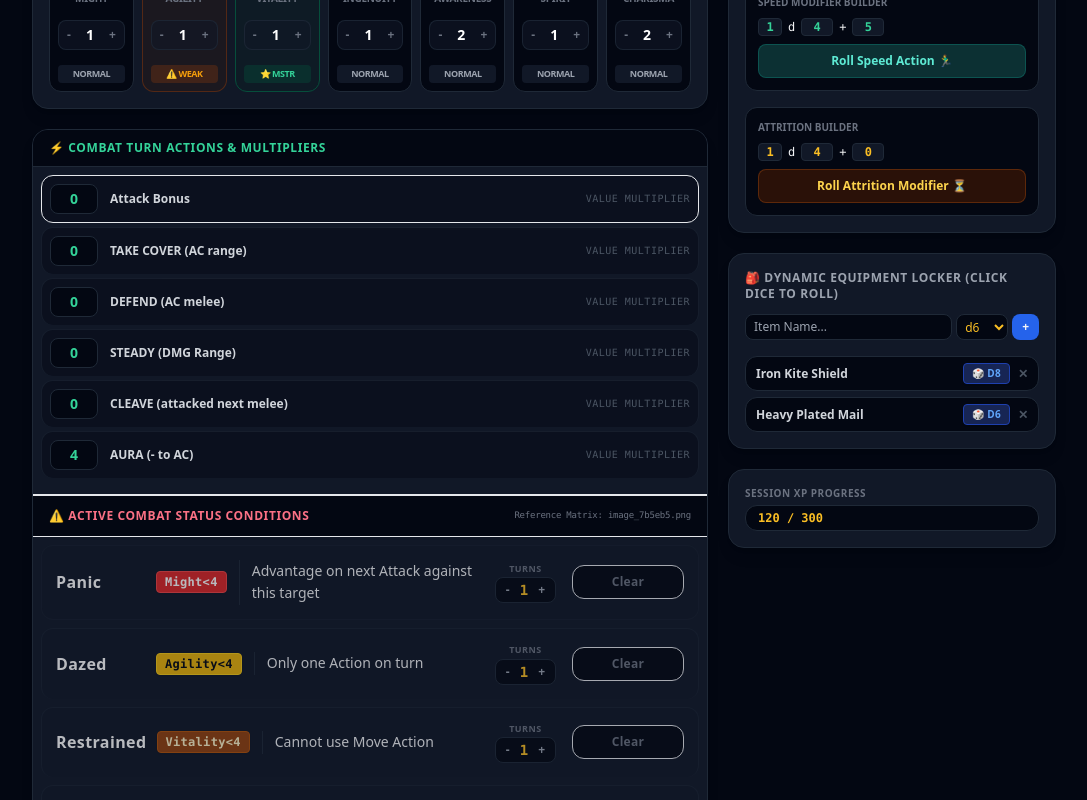
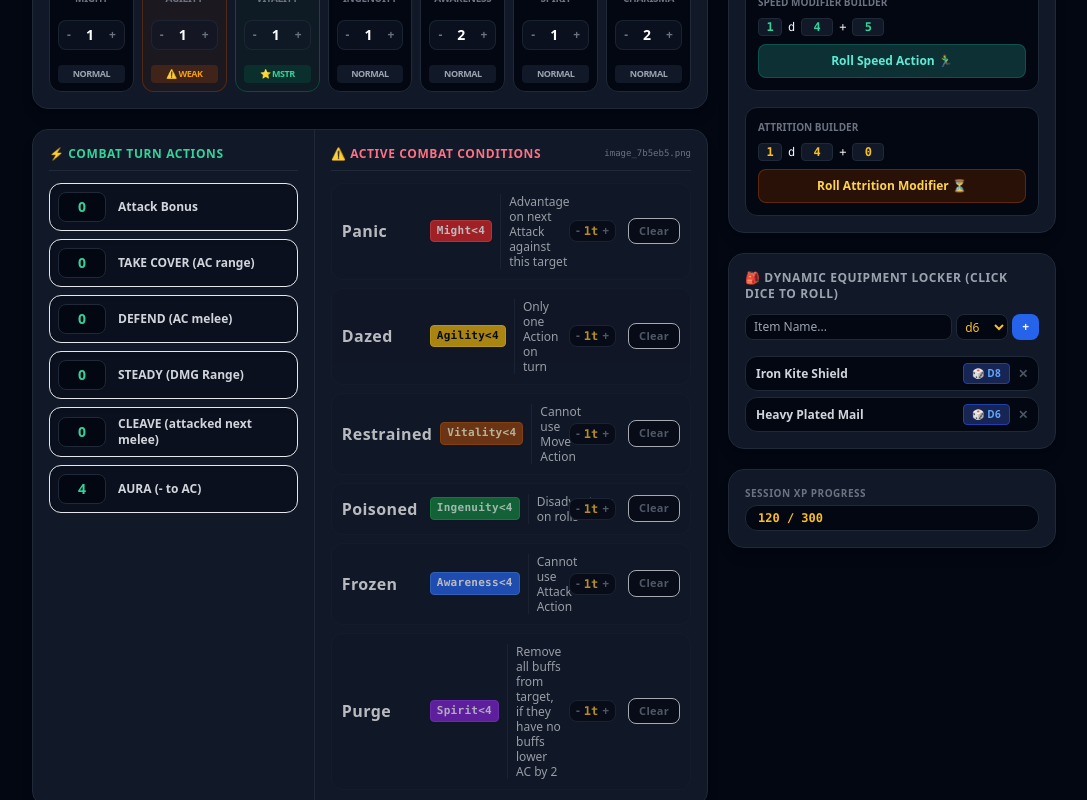
Before and after one commit to oofworkspace/rpg-combat-tracker, a React (Vite) app in the folder ttrpg-combat-tracker/: page / in a window 1280 px wide. Shown: the part 400-1200 px from the top of the page, without its empty margins (93-1180 px from the left). Built offline with nearby package versions, Linux system fonts and the light colour scheme.

Commit message:
Update App.jsx

```diff
--- a/ttrpg-combat-tracker/App.jsx
+++ b/ttrpg-combat-tracker/App.jsx
@@ -355,98 +355,92 @@ export default function App() {
               </div>
             </div>
 
-            {/* UNIFIED COMBAT ENGAGEMENT HUB (Combined layout with structural separator bar) */}
+            {/* UNIFIED COMBAT HUD CORE */}
             <div className="bg-gray-900 border border-gray-800 rounded-2xl overflow-hidden shadow-lg">
+              <div className="grid grid-cols-1 lg:grid-cols-12 divide-y lg:divide-y-0 lg:divide-x divide-gray-800">
 
-              {/* Top Sub-Section Header: Actions */}
-              <div className="bg-gray-950 px-4 py-2.5 border-b border-gray-800">
-                <h3 className="text-xs font-black uppercase tracking-wider text-emerald-400">⚡ Combat Turn Actions & Multipliers</h3>
-              </div>
-
-              {/* Actions Grid */}
-              <div className="divide-y divide-gray-800/60 p-2 space-y-1">
+                {/* SUB-TABLE LEFT: COMBAT TURN ACTIONS */}
+                <div className="lg:col-span-5 p-4 space-y-3">
+                  <h3 className="text-xs font-black uppercase tracking-wider text-emerald-400 border-b border-gray-800 pb-2">
+                    ⚡ Combat Turn Actions
+                  </h3>
+                  <div className="space-y-2">
                     {actionRows.map((row, index) => (
-                  <div key={index} className="p-2 flex items-center justify-between gap-3 bg-gray-950/40 rounded-xl border border-gray-850">
-                    <div className="flex items-center gap-3">
+                      <div key={index} className="p-2 flex items-center gap-3 bg-gray-950/40 rounded-xl border border-gray-850/60 shadow-inner">
                         <input
                           type="number" value={row.val} onChange={(e) => {
                             const updated = [...actionRows];
                             updated[index].val = Number(e.target.value);
                             setActionRows(updated);
                           }}
-                        className="w-12 bg-gray-950 border border-gray-800 rounded-lg py-1 text-center font-black text-sm text-emerald-400 focus:outline-none"
+                          className="w-12 bg-gray-950 border border-gray-800 rounded-lg py-1 text-center font-black text-sm text-emerald-400 focus:outline-none shrink-0"
                         />
                         <span className="text-xs font-bold text-gray-300">{row.label}</span>
                       </div>
-                    <span className="text-[10px] font-mono text-gray-600 uppercase tracking-wider">Value Multiplier</span>
-                  </div>
                     ))}
                   </div>
-
-              {/* HEAVY VISUAL SEPARATING BAR (UI/UX Anchor Point) */}
-              <div className="bg-gray-950 px-4 py-3 border-t-2 border-b border-gray-850 flex justify-between items-center mt-2">
-                <h3 className="text-xs font-black uppercase tracking-wider text-rose-400 flex items-center gap-1.5">
-                  <span>⚠️ Active Combat Status Conditions</span>
-                </h3>
-                <span className="text-[9px] text-gray-500 font-mono tracking-tight">Reference Matrix: image_7b5eb5.png</span>
                 </div>
 
-              {/* Status Conditions Grid - ENHANCED READABILITY & LARGER FONTS */}
-              <div className="divide-y divide-gray-800/60 p-2 space-y-2">
+                {/* SUB-TABLE RIGHT: ACTIVE COMBAT STATUSES FROM REFERENCE */}
+                <div className="lg:col-span-7 p-4 space-y-3">
+                  <div className="flex justify-between items-center border-b border-gray-800 pb-2">
+                    <h3 className="text-xs font-black uppercase tracking-wider text-rose-400">
+                      ⚠️ Active Combat Conditions
+                    </h3>
+                    <span className="text-[9px] text-gray-500 font-mono">image_7b5eb5.png</span>
+                  </div>
+
+                  <div className="space-y-2">
                     {statusEffects.map((effect, idx) => (
                       <div
                         key={effect.name}
-                    className={`p-3.5 rounded-xl border flex flex-col md:flex-row md:items-center justify-between gap-4 transition-all ${
+                        className={`p-2.5 rounded-xl border flex flex-col sm:flex-row sm:items-center justify-between gap-3 transition-all ${
                           effect.active
                             ? 'bg-gray-950 border-rose-900/80 shadow-md ring-1 ring-rose-900/20'
                             : 'bg-gray-900/20 border-gray-800/40 opacity-70'
                         }`}
                       >
-                    {/* Status Label & Resistance Check Details */}
-                    <div className="flex flex-col sm:flex-row sm:items-center gap-3 flex-1">
-                      <div className="flex items-center gap-2.5 shrink-0">
-                        {/* Enlarged Name font */}
-                        <span className="text-sm md:text-base font-black text-white tracking-wide min-w-[90px]">{effect.name}</span>
-                        {/* Enlarged Check font */}
-                        <span className={`text-xs font-mono font-black px-2 py-0.5 rounded border tracking-wide shadow-sm ${effect.color}`}>
+                        {/* Core Readability Set */}
+                        <div className="flex flex-col sm:flex-row sm:items-center gap-2 flex-1 min-w-0">
+                          <div className="flex items-center gap-2 shrink-0">
+                            <span className="text-sm md:text-base font-black text-white tracking-wide min-w-[80px]">{effect.name}</span>
+                            <span className={`text-[11px] font-mono font-black px-1.5 py-0.5 rounded border tracking-wide shadow-sm ${effect.color}`}>
                               {effect.check}
                             </span>
                           </div>
-                      {/* Brighter, larger description typography to eliminate squinting */}
-                      <p className="text-sm text-gray-250 font-medium leading-relaxed pl-0 sm:pl-3 border-l-0 sm:border-l border-gray-800">
+                          <p className="text-xs text-gray-300 font-medium leading-tight sm:pl-2 border-l-0 sm:border-l border-gray-800" title={effect.effect}>
                             {effect.effect}
                           </p>
                         </div>
 
-                    {/* Operational Trigger & Round Counter Layout */}
-                    <div className="flex items-center justify-between md:justify-end gap-4 border-t md:border-t-0 border-gray-850 pt-2.5 md:pt-0 shrink-0">
-
-                      {/* Active Duration Stepper Counter Deck */}
-                      <div className="flex flex-col items-center">
-                        <span className="text-[9px] uppercase tracking-wider text-gray-500 font-bold mb-0.5">Turns</span>
-                        <div className="flex items-center bg-gray-950 border border-gray-800 rounded-lg px-1.5 py-0.5">
-                          <button type="button" onClick={() => handleDurationChange(idx, -1)} className="text-xs font-black text-gray-400 hover:text-white px-1">-</button>
-                          <span className="text-sm font-mono font-black px-1.5 text-amber-400 min-w-[16px] text-center">{effect.duration}</span>
-                          <button type="button" onClick={() => handleDurationChange(idx, 1)} className="text-xs font-black text-gray-400 hover:text-white px-1">+</button>
-                        </div>
+                        {/* Interactive Counter Steppers & Control Actions */}
+                        <div className="flex items-center justify-between sm:justify-end gap-3 shrink-0 border-t sm:border-t-0 border-gray-850 pt-2 sm:pt-0">
+                          {/* Multi-turn Manipulator Deck */}
+                          <div className="flex items-center bg-gray-950 border border-gray-800 rounded-lg p-0.5">
+                            <button type="button" onClick={() => handleDurationChange(idx, -1)} className="text-xs font-black text-gray-500 hover:text-white px-1">-</button>
+                            <span className="text-xs font-mono font-black text-amber-400 min-w-[14px] text-center">{effect.duration}t</span>
+                            <button type="button" onClick={() => handleDurationChange(idx, 1)} className="text-xs font-black text-gray-500 hover:text-white px-1">+</button>
                           </div>
 
-                      {/* Active State Toggle Button */}
+                          {/* Instant Toggles */}
                           <button
                             type="button"
                             onClick={() => toggleStatusEffect(idx)}
-                        className={`text-xs font-black px-3 py-2 rounded-xl border w-28 text-center tracking-wide transition-all ${
+                            className={`text-[11px] font-black py-1 px-2.5 rounded-lg border w-22 text-center tracking-wide transition-all ${
                               effect.active
-                            ? 'bg-rose-950/60 text-rose-400 border-rose-500 shadow-inner font-extrabold'
-                            : 'bg-gray-950 text-gray-500 border-gray-850 hover:text-gray-300 hover:border-gray-700'
+                                ? 'bg-rose-950/60 text-rose-400 border-rose-500 shadow-inner'
+                                : 'bg-gray-950 text-gray-500 border-gray-850 hover:text-gray-300'
                             }`}
                           >
-                        {effect.active ? '🔴 AFFLICTED' : 'Clear'}
+                            {effect.active ? '🔴 ACTIVE' : 'Clear'}
                           </button>
                         </div>
 
                       </div>
                     ))}
+                  </div>
+                </div>
+
               </div>
             </div>
 
```
Lines whose indentation alone changed are shown as unchanged.
